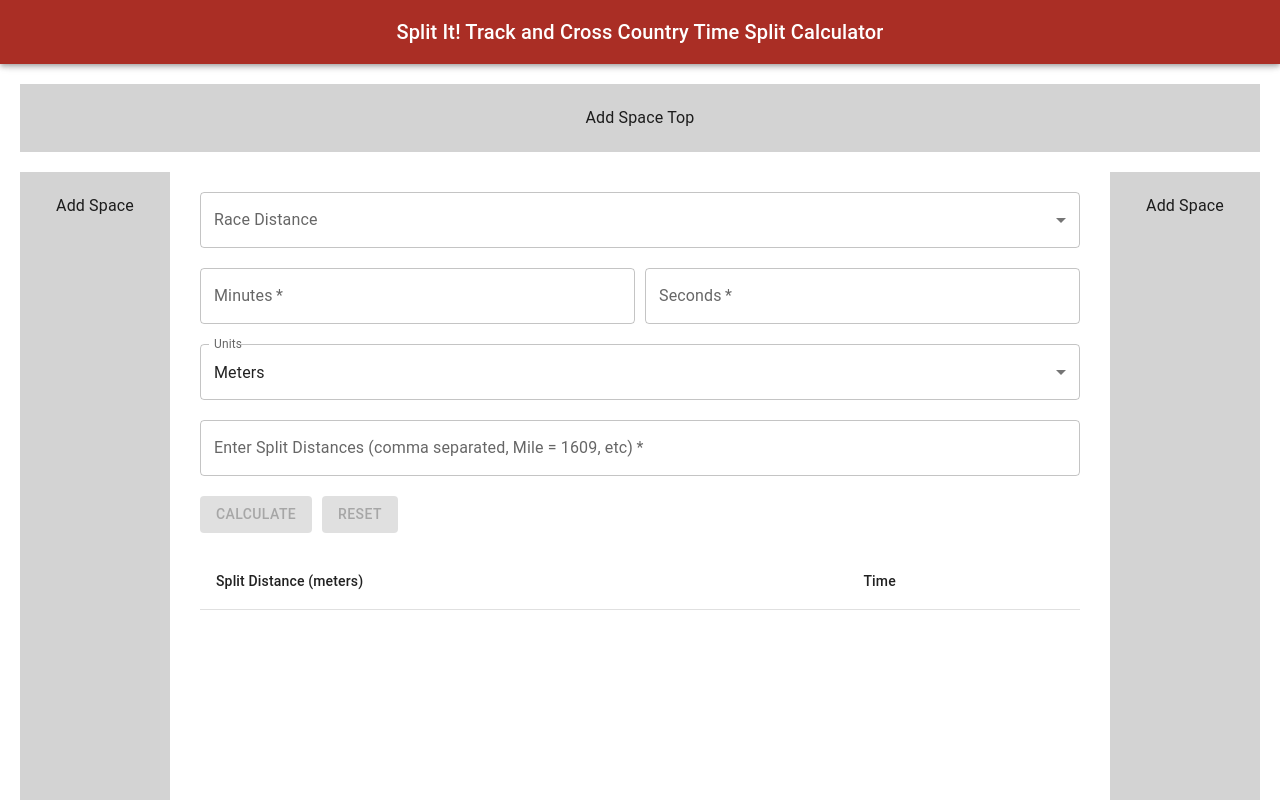
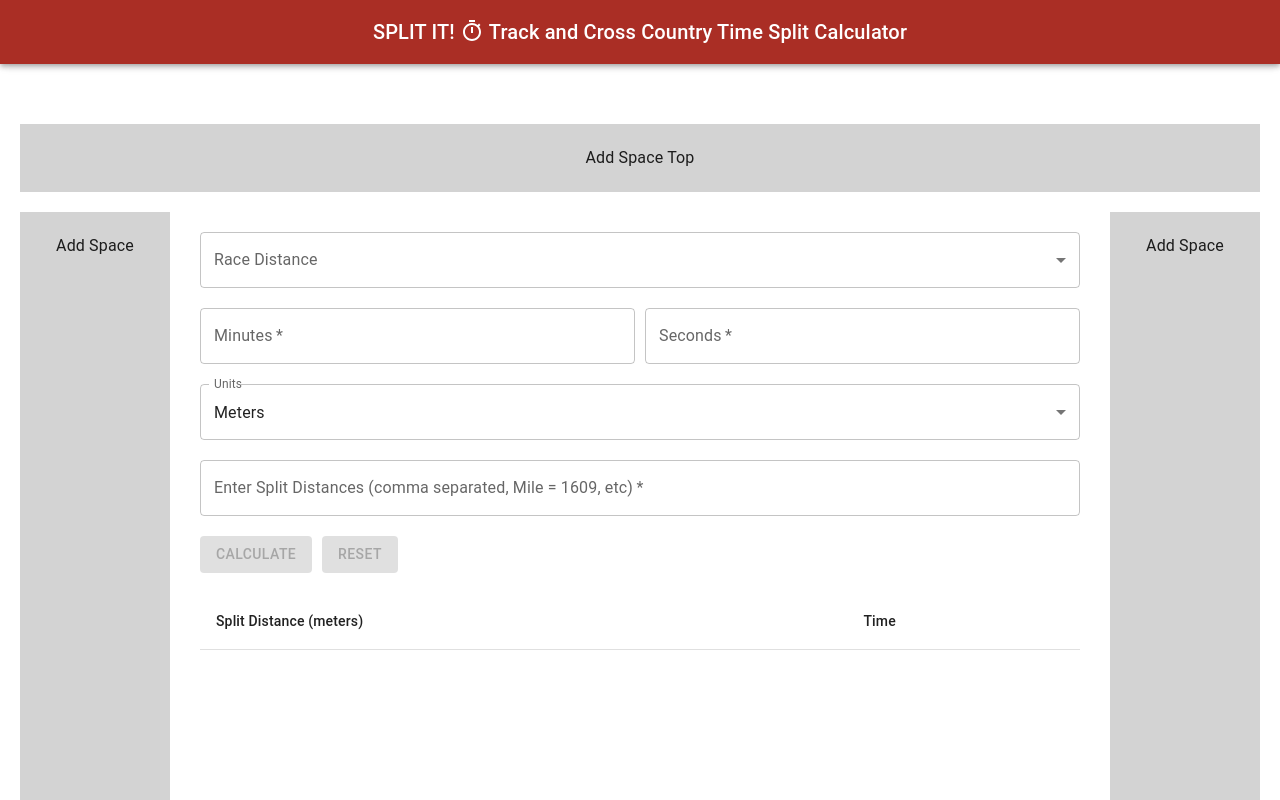
Before and after one commit to cmyers26/timeit, a React (Create React App) app: page / in a window 1280 px wide. Shown: the top 800 px of the page. Built offline with nearby package versions, Linux system fonts and the light colour scheme; the HTML template or start-up script is replaced by a standard one.

Commit message:
Adding material ui icons

```diff
--- a/package.json
+++ b/package.json
@@ -6,6 +6,7 @@
     "@emotion/react": "^11.14.0",
     "@emotion/styled": "^11.14.0",
     "@fontsource/roboto": "^5.2.5",
+    "@mui/icons-material": "^6.4.8",
     "@mui/material": "^6.4.8",
     "@testing-library/dom": "^10.4.0",
     "@testing-library/jest-dom": "^6.6.3",
--- a/src/components/LayoutComponent/index.js
+++ b/src/components/LayoutComponent/index.js
@@ -1,5 +1,6 @@
 import React, { useState, useEffect } from "react";
 import { AppBar, Toolbar, Typography, Box, CssBaseline } from "@mui/material";
+import TimerOutlinedIcon from '@mui/icons-material/TimerOutlined';
 
 const Layout = ({ children }) => {
   const [width, setWidth] = useState(window.innerWidth);
@@ -20,16 +21,26 @@ const Layout = ({ children }) => {
           style={{ diplay: "flex", justifyContent: "center", flexDirection: "column" }}
         >
           <Typography
-            variant="h6"
-            noWrap
+            variant={width < 768 ? "p" : "h6"}
+            style={{
+              display: "flex",
+              height: "auto",
+              padding: "15px 0",
+              ...(width < 768 ? { flexDirection: "column", alignItems: "center", textAlign: "center" } : { flexDirection: "row", alignItems: "center", textAlign: "center" }),
+            }}
           >
-            Split It! Track and Cross Country Time Split Calculator
+            <span style={{ display: "flex"}}>
+              SPLIT IT! <TimerOutlinedIcon style={{
+                ...(width < 768 ? { margin: "0 5px" } : { margin: "3px 5px" }),
+              }} />
+            </span>
+            Track and Cross Country Time Split Calculator
           </Typography>
         </Toolbar>
       </AppBar>
 
       {/* Main Content */}
-      <Box component="main" style={{marginBottom: "100px"}}>
+      <Box component="main" style={{marginBottom: "100px", marginTop: "40px"}}>
         <Toolbar />
           <div style={{
             margin: "20px",
```
Also changed, not shown: 1 other file (tests, documents, lock files or other folders).
